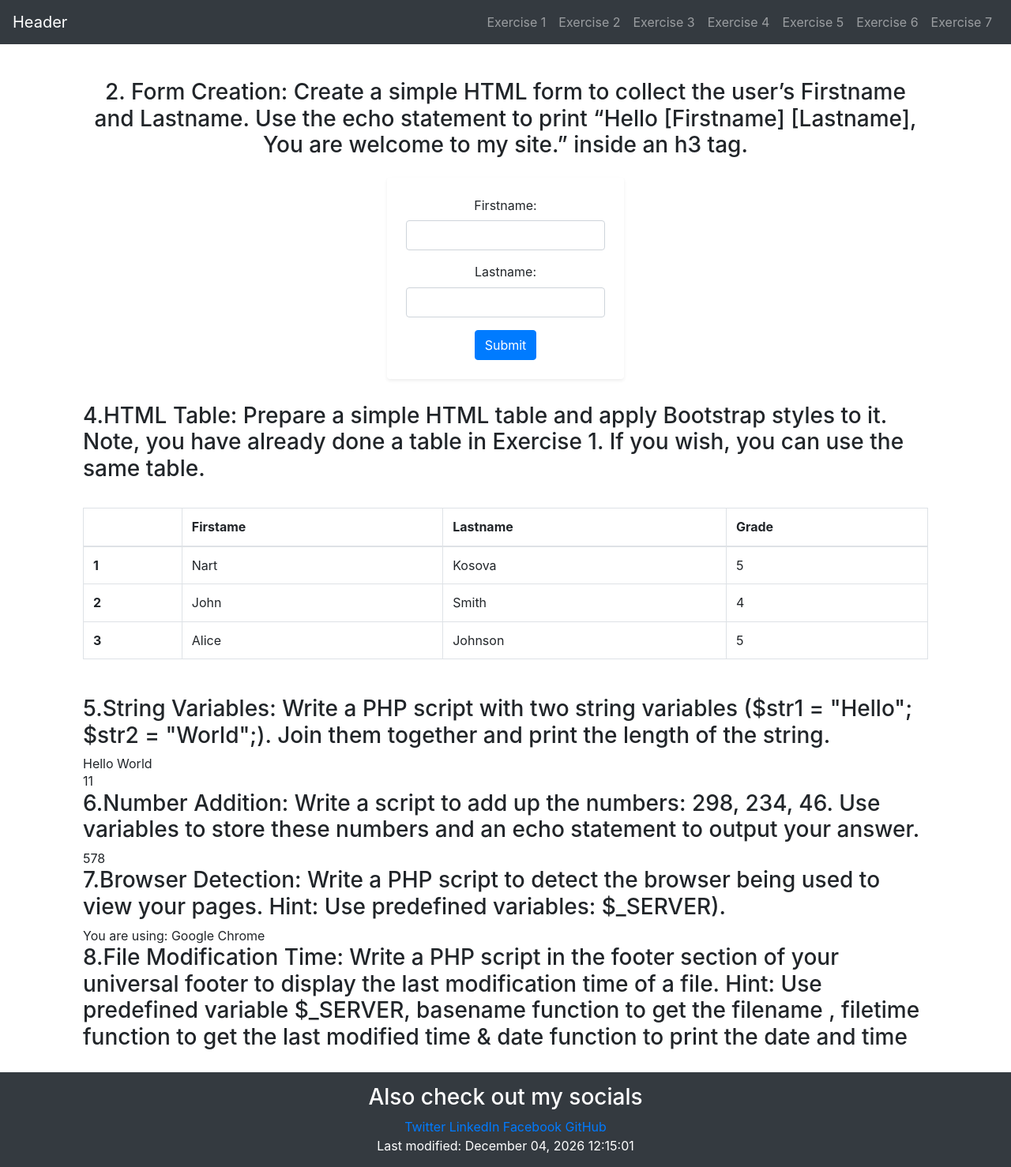
After one commit to nartkosova/src-nart, a PHP site: page /ex3.php in a window 1280 px wide. The commit adds this page. Shown: the whole page at 79% size. Run offline with PHP 8.4, Linux system fonts and the light colour scheme; some libraries are stand-ins or nearby versions.

Commit message:
Exercise 3 and 4 completed.

```diff
--- /dev/null
+++ b/nart-tasks/ex3.php
@@ -0,0 +1,106 @@
+<?php $title = "Exercise 3: Variable, Strings & Operators"; include 'header.php';?>
+<link rel="stylesheet" href="https://stackpath.bootstrapcdn.com/bootstrap/4.5.2/css/bootstrap.min.css">
+<div class="container mt-4">
+    <div class="exercise3">
+        <h3 class="text-center mb-4">2. Form Creation: Create a simple HTML form to collect the user’s Firstname and Lastname.
+            Use the echo statement to print “Hello [Firstname] [Lastname], You are welcome to my site.” inside an h3 tag.</h3>
+
+        <div class="exercise31">
+            <form method="post" action="process.php" class="bg-white p-4 rounded shadow-sm">
+
+                <div class="form-group">
+                    <label for="Firstname">Firstname:</label>
+                    <input type="text" class="form-control" id="Firstname" name="Firstname" required>
+                </div>
+
+                <div class="form-group">
+                    <label for="Lastname">Lastname:</label>
+                    <input type="text" class="form-control" id="Lastname" name="Lastname" required>
+                </div>
+
+                <button type="submit" class="btn btn-primary">Submit</button>
+            </form>
+        </div>
+        <h3>4.HTML Table: Prepare a simple HTML table and apply Bootstrap styles to it.
+             Note, you have already done a table in Exercise 1.
+             If you wish, you can use the same table.</h3>
+        <div class="exercise31">
+        <table class="table table-hover table-bordered">
+                <thead>
+                    <tr>
+                    <th scope="col"></th>
+                    <th scope="col">Firstame</th>
+                    <th scope="col">Lastname</th>
+                    <th scope="col">Grade</th>
+                    </tr>
+                </thead>
+                <tbody>
+                    <tr>
+                    <th scope="row">1</th>
+                    <td>Nart</td>
+                    <td>Kosova</td>
+                    <td>5</td>
+                    </tr>
+                    <tr>
+                    <th scope="row">2</th>
+                    <td>John</td>
+                    <td>Smith</td>
+                    <td>4</td>
+                    </tr>
+                    <tr>
+                    <th scope="row">3</th>
+                    <td>Alice</td>
+                    <td>Johnson</td>
+                    <td>5</td>
+                    </tr>
+                </tbody>
+                </table>
+        </div>
+        <h3>5.String Variables: Write a PHP script with two string variables ($str1 = "Hello"; $str2 = "World";).
+            Join them together and print the length of the string.</h3>
+            <?php
+            $str1 = "Hello";
+            $str2 = "World";
+            echo $str1 . " " . $str2;
+            echo "<br>";
+            echo strlen($str1 . " " . $str2);
+            ?>
+           <h3>6.Number Addition: Write a script to add up the numbers: 298, 234, 46.
+            Use variables to store these numbers and an echo statement to output your answer.</h3>
+            <?php
+            $num1 = 298;
+            $num2 = 234;
+            $num3 = 46;
+            echo $num1 + $num2 + $num3;
+            ?>
+            <h3>7.Browser Detection: Write a PHP script to detect the browser being used to view your pages.
+                Hint: Use predefined variables: $_SERVER).</h3>
+                <?php
+                $browser = "Unknown";
+                if (strpos($_SERVER['HTTP_USER_AGENT'], 'MSIE') !== FALSE) {
+                    $browser = 'Internet Explorer';
+                } elseif (strpos($_SERVER['HTTP_USER_AGENT'], 'Firefox') !== FALSE) {
+                    $browser = 'Firefox';
+                } elseif (strpos($_SERVER['HTTP_USER_AGENT'], 'Chrome') !== FALSE) {
+                    $browser = 'Google Chrome';
+                } elseif (strpos($_SERVER['HTTP_USER_AGENT'], 'Safari') !== FALSE) {
+                    $browser = 'Safari';
+                } elseif (strpos($_SERVER['HTTP_USER_AGENT'], 'Opera') !== FALSE) {
+                    $browser = 'Opera';
+                } elseif (strpos($_SERVER['HTTP_USER_AGENT'], 'Edge') !== FALSE) {
+                    $browser = 'Microsoft Edge';
+                } elseif (strpos($_SERVER['HTTP_USER_AGENT'], 'Trident') !== FALSE) {
+                    $browser = 'Internet Explorer 11';
+                }
+                echo "You are using: " . $browser;
+                ?>
+            <h3>8.File Modification Time: Write a PHP script in the footer section of your universal footer to display
+                the last modification time of a file. Hint: Use predefined variable $_SERVER, basename function  to get the filename ,
+                filetime function to get the last modified time & date function to print the date and time</h3>
+    </div>
+</div>
+
+<?php include 'footer.php';?>
+<script src="https://code.jquery.com/jquery-3.5.1.slim.min.js"></script>
+<script src="https://cdn.jsdelivr.net/npm/@popperjs/core@2.10.2/dist/umd/popper.min.js"></script>
+<script src="https://stackpath.bootstrapcdn.com/bootstrap/4.5.2/js/bootstrap.min.js"></script>
--- a/nart-tasks/footer.php
+++ b/nart-tasks/footer.php
@@ -1,6 +1,6 @@
 <footer class="row">
         <div class="col-md-12 text-center base-font">
-            <h2 class="base-font">Also check out my <span>socials</span></h2>
+            <h3 class="base-font">Also check out my socials</h3>
             <div class="socials">
             </div>
             <div class="custom-div">
@@ -9,5 +9,17 @@
             <a href="https://facebook.com"> Facebook </a>
             <a href="https://github.com"> GitHub </a>
             </div>
+            <?php
+    $filename = basename($_SERVER['PHP_SELF']);
+    if (file_exists($filename)) {
+        $lastModifiedTime = filemtime($filename);
+        $lastModifiedDateTime = date("F d, Y H:i:s", $lastModifiedTime);
+
+        echo "Last modified: $lastModifiedDateTime";
+    } else {
+        echo "File not found.";
+    }
+    ?>
         </div>
     </footer>
+    </body>
--- a/nart-tasks/header.php
+++ b/nart-tasks/header.php
@@ -1,32 +1,33 @@
 <!DOCTYPE html>
-<html>
+<html lang="en">
 <head>
     <meta charset="UTF-8">
     <meta name="viewport" content="width=device-width, initial-scale=1, shrink-to-fit=no">
+    <link rel="stylesheet" href="styles.css">
     <link rel="stylesheet" href="https://stackpath.bootstrapcdn.com/bootstrap/4.5.2/css/bootstrap.min.css">
-    <title><?php echo $title;?></title>
-    <link rel="stylesheet" href="styles.css">
+
+    <title><?php echo $title; ?></title>
 </head>
 <body>
     <header>
-        <nav class="navbar navbar-expand-lg navbar-black bg-light">
+        <nav class="navbar navbar-expand-lg navbar-dark bg-dark">
             <a class="navbar-brand" href="#">Header</a>
             <button class="navbar-toggler" type="button" data-toggle="collapse" data-target="#navbarNav" aria-controls="navbarNav" aria-expanded="false" aria-label="Toggle navigation">
                 <span class="navbar-toggler-icon"></span>
             </button>
             <div class="collapse navbar-collapse" id="navbarNav">
                 <ul class="navbar-nav ml-auto">
-      <li class="nav-item active">
+                    <li class="nav-item ">
                         <a class="nav-link" href="ex1.php">Exercise 1 <span class="sr-only">(current)</span></a>
                     </li>
                     <li class="nav-item">
                         <a class="nav-link" href="ex1.php">Exercise 2</a>
                     </li>
                     <li class="nav-item">
-        <a class="nav-link" href="#">Exercise 3</a>
+                        <a class="nav-link" href="ex3.php">Exercise 3</a>
                     </li>
                     <li class="nav-item">
-        <a class="nav-link" href="#">Exercise 4</a>
+                        <a class="nav-link" href="ex4.php">Exercise 4</a>
                     </li>
                     <li class="nav-item">
                         <a class="nav-link" href="#">Exercise 5</a>
@@ -40,7 +41,11 @@
                 </ul>
             </div>
         </nav>
+    </header>
     <script src="https://code.jquery.com/jquery-3.5.1.slim.min.js"></script>
     <script src="https://cdn.jsdelivr.net/npm/@popperjs/core@2.10.2/dist/umd/popper.min.js"></script>
     <script src="https://stackpath.bootstrapcdn.com/bootstrap/4.5.2/js/bootstrap.min.js"></script>
-    </header>
+</body>
+</html>
+
+<body>
--- a/nart-tasks/styles.css
+++ b/nart-tasks/styles.css
@@ -1,8 +1,26 @@
+body{
+    min-height: 100vh;
+    display: flex;
+    flex-direction: column;
+    overflow-x: hidden;
+}
 .exercise1 {
     max-width: 1200px;
     margin: 0 auto;
     padding: 20px;
     line-height: 1.5;
+}
+.exercise3 {
+    max-width: 1200px;
+    margin: 0 auto;
+    padding: 20px;
+    line-height: 1.4;
+}
+.exercise31{
+display: flex;
+align-items: center;
+justify-content: center;
+margin-bottom: 30px;
 }
 img{
     max-width: 100%;
@@ -10,9 +28,29 @@ img{
     display: block;
     margin: 0 auto;
 }
-body {
-    overflow-x: hidden;
+.base-font{
+color: #fff;
+}
+.col-md-12{
+    margin-top: 15px;
+     margin-bottom: 15px;
+}
+form {
+    background-color: #ffffff;
+    padding: 20px;
+    border-radius: 8px;
+    box-shadow: 0 0 10px rgba(0, 0, 0, 0.1);
+    width: 300px;
+    text-align: center;
+}
+.table {
+    margin-top: 25px;
 }
 footer{
-    background-color: lightgray;
+    background-color: #343a40;
+    min-height: 40px;
+    margin-top: auto;
+    display: flex;
+    align-items: center;
+    justify-content: center;
 }
```
Also changed, not shown: nart-tasks/ex4.php (added, +65 -0 lines), nart-tasks/process.php (added, +7 -0 lines). Lines whose indentation alone changed are shown as unchanged.
